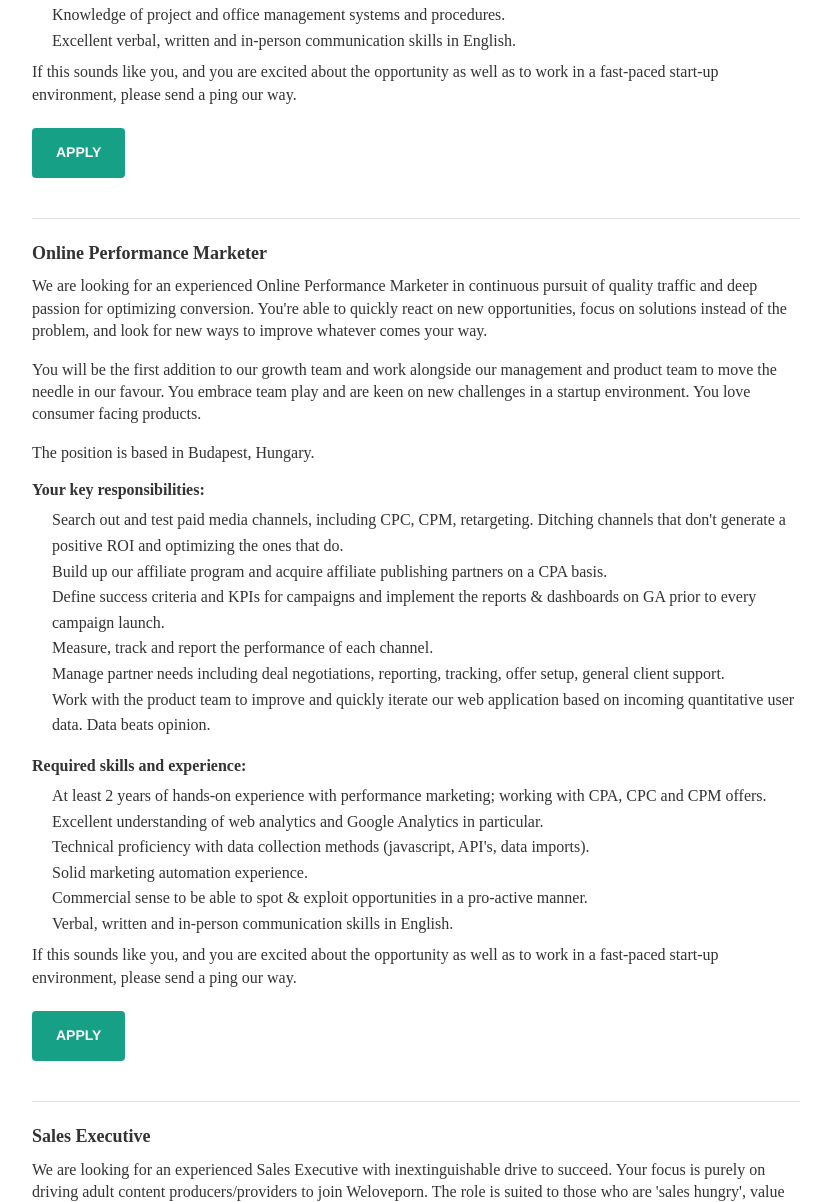
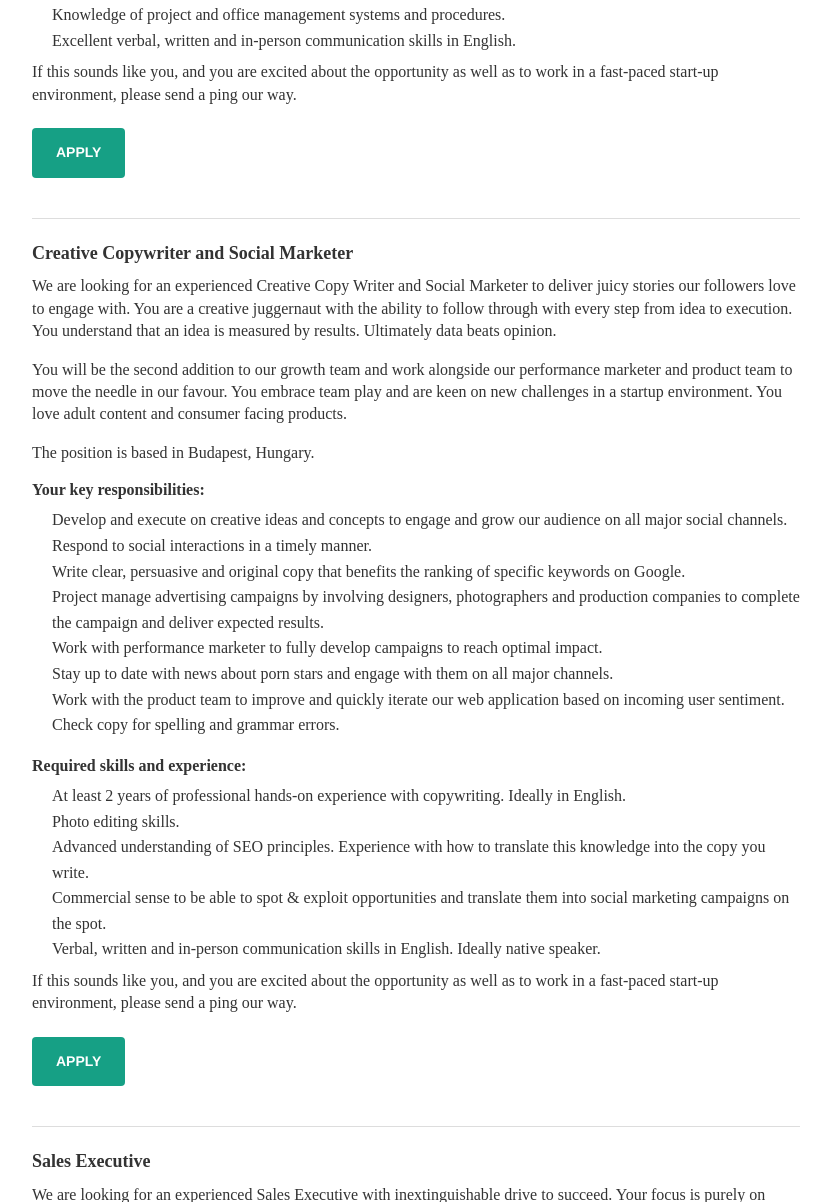
Before and after one commit to purposeindustries/purposeindustries.co, a Node server app: page / in a window 1280 px wide. Shown: the part 1289-2491 px from the top of the page, without its empty margins (224-1055 px from the left). Run offline with Node 20, Linux system fonts and the light colour scheme; some libraries are stand-ins or nearby versions.

Commit message:
performance off, content on.

```diff
--- a/views/index.jade
+++ b/views/index.jade
@@ -58,31 +58,31 @@ block content
 
     .divider
     .jobs
-      h2 Online Performance Marketer
-      p We are looking for an experienced Online Performance Marketer in continuous pursuit of quality traffic and deep passion for optimizing conversion. You're able to quickly react on new opportunities, focus on solutions instead of the problem, and look for new ways to improve whatever comes your way.
+      h2 Creative Copywriter and Social Marketer
+      p We are looking for an experienced Creative Copy Writer and Social Marketer to deliver juicy stories our followers love to engage with. You are a creative juggernaut with the ability to follow through with every step from idea to execution. You understand that an idea is measured by results. Ultimately data beats opinion.
 
-      p You will be the first addition to our growth team and work alongside our management and product team to move the needle in our favour. You embrace team play and are keen on new challenges in a startup environment. You love consumer facing products.
+      p You will be the second addition to our growth team and work alongside our performance marketer and product team to move the needle in our favour. You embrace team play and are keen on new challenges in a startup environment. You love adult content and consumer facing products.
 
       p The position is based in Budapest, Hungary.
 
       h3 Your key responsibilities:
       ul.resp
-        li Search out and test paid media channels, including CPC, CPM, retargeting. Ditching channels that don't generate a positive ROI and optimizing the ones that do.
-        li Build up our affiliate program and acquire affiliate publishing partners on a CPA basis.
-        li Define success criteria and KPIs for campaigns and implement the reports & dashboards on GA prior to every campaign launch.
-        li Measure, track and report the performance of each channel.
-        li Manage partner needs including deal negotiations, reporting, tracking, offer setup, general client support.
-        li Work with the product team to improve and quickly iterate our web application based on incoming quantitative user data. Data beats opinion.
-
+        li Develop and execute on creative ideas and concepts to engage and grow our audience on all major social channels.
+        li Respond to social interactions in a timely manner.
+        li Write clear, persuasive and original copy that benefits the ranking of specific keywords on Google.
+        li Project manage advertising campaigns by involving designers, photographers and production companies to complete the campaign and deliver expected results.
+        li Work with performance marketer to fully develop campaigns to reach optimal impact.
+        li Stay up to date with news about porn stars and engage with them on all major channels.
+        li Work with the product team to improve and quickly iterate our web application based on incoming user sentiment.
+        li Check copy for spelling and grammar errors.
 
       h3.skills Required skills and experience:
       ul
-        li At least 2 years of hands-on experience with performance marketing; working with CPA, CPC and CPM offers.
-        li Excellent understanding of web analytics and Google Analytics in particular.
-        li Technical proficiency with data collection methods (javascript, API's, data imports).
-        li Solid marketing automation experience.
-        li Commercial sense to be able to spot & exploit opportunities in a pro-active manner.
-        li Verbal, written and in-person communication skills in English.
+        li At least 2 years of professional hands-on experience with copywriting. Ideally in English.
+        li Photo editing skills.
+        li Advanced understanding of SEO principles. Experience with how to translate this knowledge into the copy you write.
+        li Commercial sense to be able to spot & exploit opportunities and translate them into social marketing campaigns on the spot.
+        li Verbal, written and in-person communication skills in English. Ideally native speaker.
 
         p If this sounds like you, and you are excited about the opportunity as well as to work in a fast-paced start-up environment, please send a ping our way.
 
```
